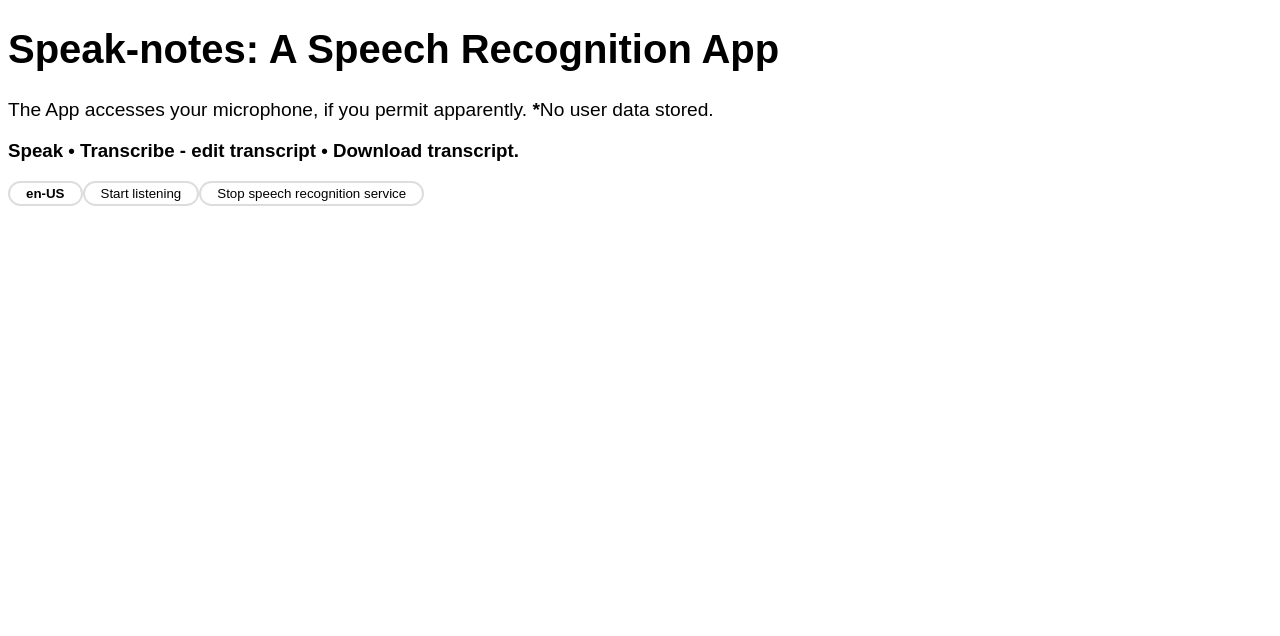
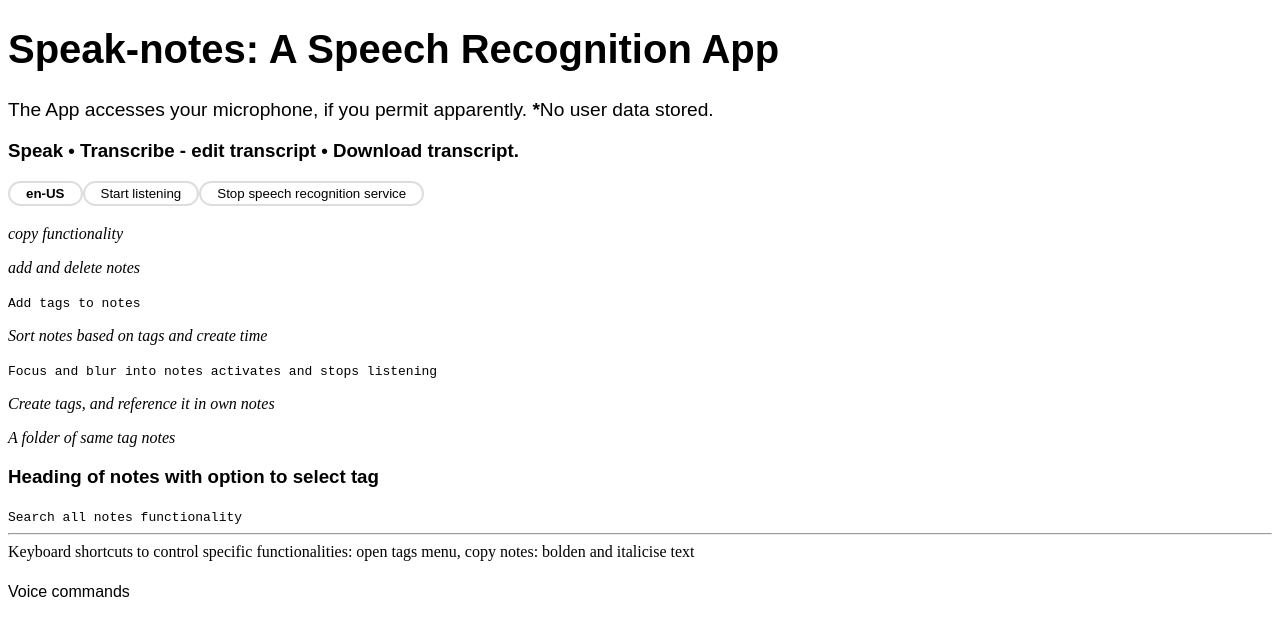
Before and after one commit to contigen/speak-notes, a React (Create React App) app: page / in a window 1280 px wide. Shown: the top 636 px of the page. Built offline with nearby package versions, Linux system fonts and the light colour scheme.

Commit message:
Add a list of feats for the app, and styling

```diff
--- a/src/App.js
+++ b/src/App.js
@@ -12,6 +12,23 @@ function App() {
       <HomepageMessage browserSupport />
       <SpeechRecognition />
       <InternetAccessMessage />
+      <pre>copy functionality</pre>
+      <pre>add and delete notes</pre>
+      <code>Add tags to notes</code>
+      <pre>Sort notes based on tags and create time</pre>
+      <code>Focus and blur into notes activates and stops listening</code>
+      <pre>Create tags, and reference it in own notes</pre>
+      <pre>A folder of same tag notes</pre>
+      <h3>Heading of notes with option to select tag</h3>
+      <code>Search all notes functionality</code>
+      <hr />
+      <kbd>
+        Keyboard shortcuts to control specific functionalities: open tags menu,
+        copy notes: bolden and italicise text
+      </kbd>
+      <p>
+        <small>Voice commands</small>
+      </p>
     </>
   );
 }
--- a/src/index.css
+++ b/src/index.css
@@ -7,3 +7,16 @@ body {
   -webkit-font-smoothing: antialiased;
   -moz-osx-font-smoothing: grayscale;
 }
+
+pre {
+  font-family: initial;
+  font-style: italic;
+}
+
+code {
+  font-family: monospace
+}
+
+kbd {
+  font-family: initial
+}
```
